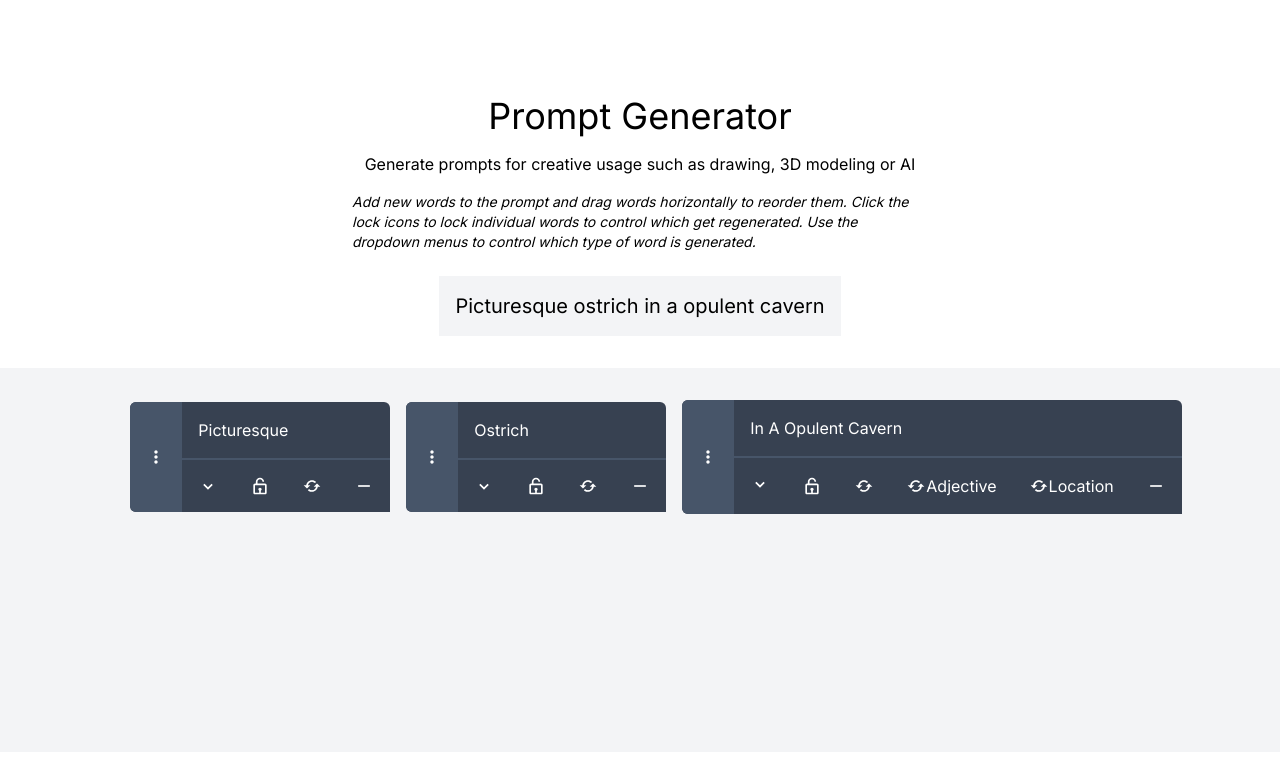
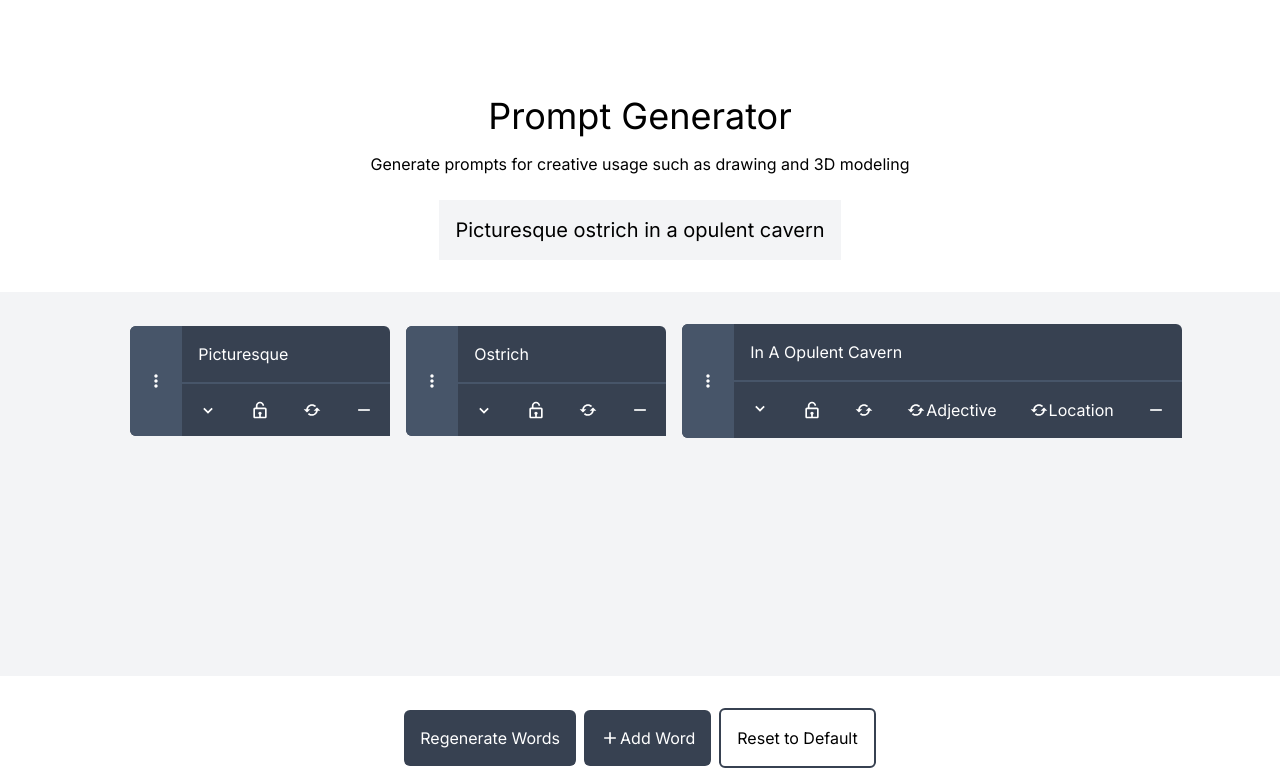
Before and after one commit to DanielHearn/Prompt-Generator, a Next.js app: page / in a window 1280 px wide. Shown: the top 782 px of the page. Built offline with nearby package versions, Linux system fonts and the light colour scheme.

Commit message:
Remove help

```diff
--- a/app/page.tsx
+++ b/app/page.tsx
@@ -15,13 +15,8 @@ export default function Home() {
       <div className="flex flex-col items-center justify-center gap-4">
         <h1 className="text-4xl">Prompt Generator</h1>
         <h2 className="text-l max-w-xl">
-          Generate prompts for creative usage such as drawing, 3D modeling or AI
+          Generate prompts for creative usage such as drawing and 3D modeling
         </h2>
-        <h3 className="text-sm max-w-xl italic">
-          Add new words to the prompt and drag words horizontally to reorder them. Click the lock
-          icons to lock individual words to control which get regenerated. Use the dropdown menus to
-          control which type of word is generated.
-        </h3>
       </div>
       <Words />
       <div>
```
